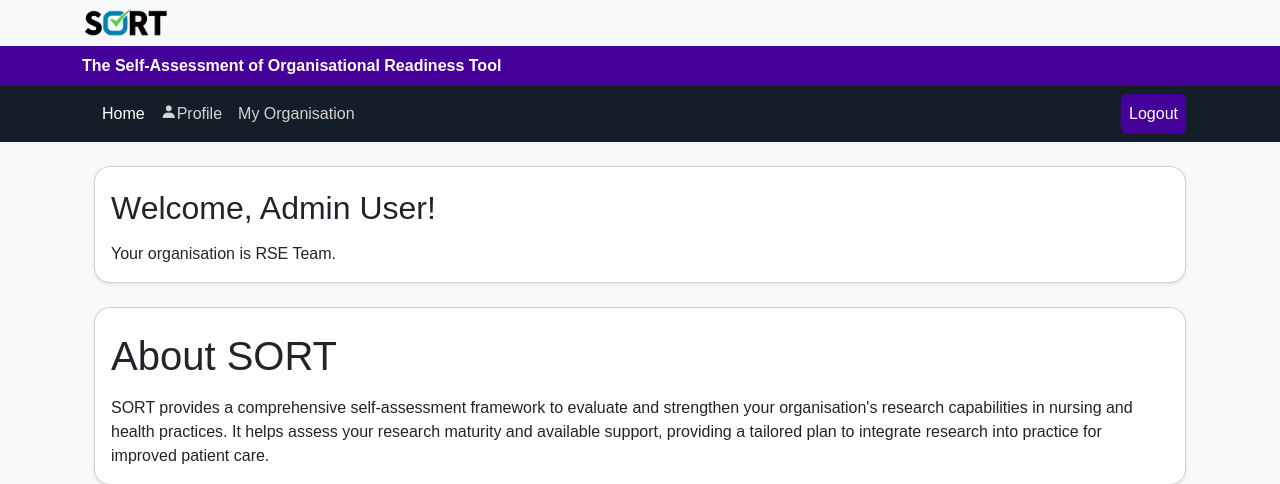
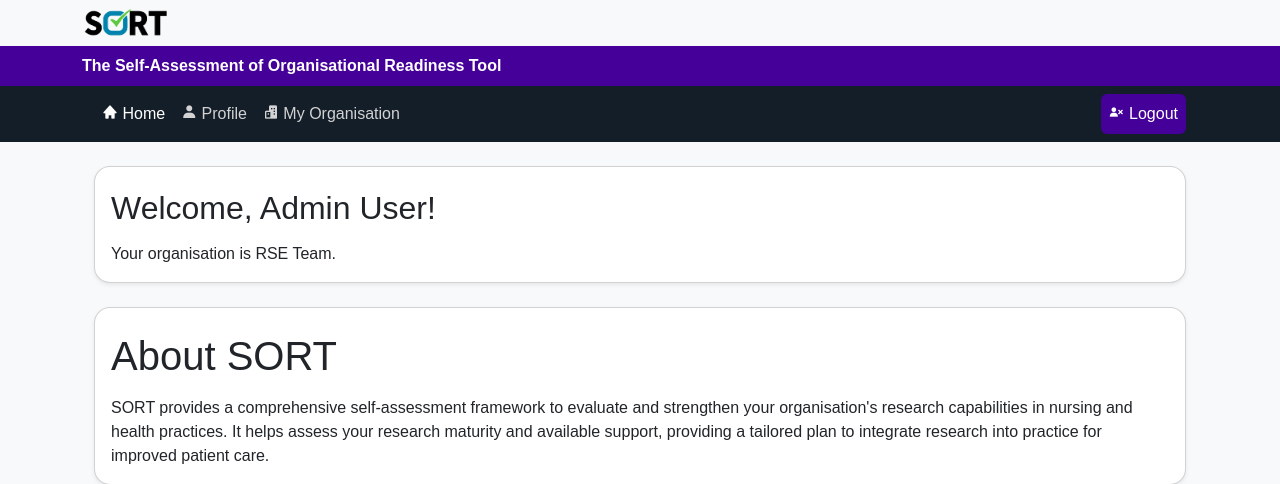
Before and after one commit to RSE-Sheffield/SORT, a Django app: page / in a window 1280 px wide. Shown: the top 484 px of the page. Run offline with Django 5.2, Linux system fonts and the light colour scheme; a user stored in the database is signed in; data comes from the database, SQL or seed files in the repository; some libraries are stand-ins or nearby versions.

Commit message:
adding missing icons to navbar

```diff
--- a/static/templates/base_manager.html
+++ b/static/templates/base_manager.html
@@ -19,10 +19,10 @@
                 <div class="collapse navbar-collapse" id="navbarSupportedContent">
                     <ul class="navbar-nav me-auto">
                         <li class="nav-item">
-                            <a class="nav-link {% if request.path == '/' %}active{% endif %}" href="{% url 'home' %}">Home</a>
+                            <a class="nav-link {% if request.path == '/' %}active{% endif %}" href="{% url 'home' %}"><i class="bx bxs-home"></i> Home</a>
                         </li>
                         <li class="nav-item">
-                            <a class="nav-link {% if '/profile' in request.path %}active{% endif %}" href="{% url 'profile' %}"><i class="bx bxs-user"></i>Profile</a>
+                            <a class="nav-link {% if '/profile' in request.path %}active{% endif %}" href="{% url 'profile' %}"><i class="bx bxs-user"></i> Profile</a>
                         </li>
                         <li class="nav-item">
                             {% url 'organisation_create' as organisation_create_url %}
@@ -33,7 +33,7 @@
                                 {% if '/survey' in request.path %}active{% endif %}
                                 {% if '/completion' in request.path %}active{% endif %}
                                 {% if '/invite' in request.path %}active{% endif %}"
-                                href="{% url 'myorganisation' %}">My Organisation</a>
+                                href="{% url 'myorganisation' %}"><i class="bx bxs-buildings"></i> My Organisation</a>
                         </li>
                     </ul>
                     <ul class="navbar-nav">
@@ -44,7 +44,7 @@
                                     method="POST"
                                     style="display: inline">
                                     {% csrf_token %}
-                                    <button type="submit" class="nav-link btn btn-link btn-primary">Logout</button>
+                                    <button type="submit" class="nav-link btn btn-link btn-primary"><i class="bx bxs-user-x"></i> Logout</button>
                                 </form>
                             </li>
                         {% endif %}
```
